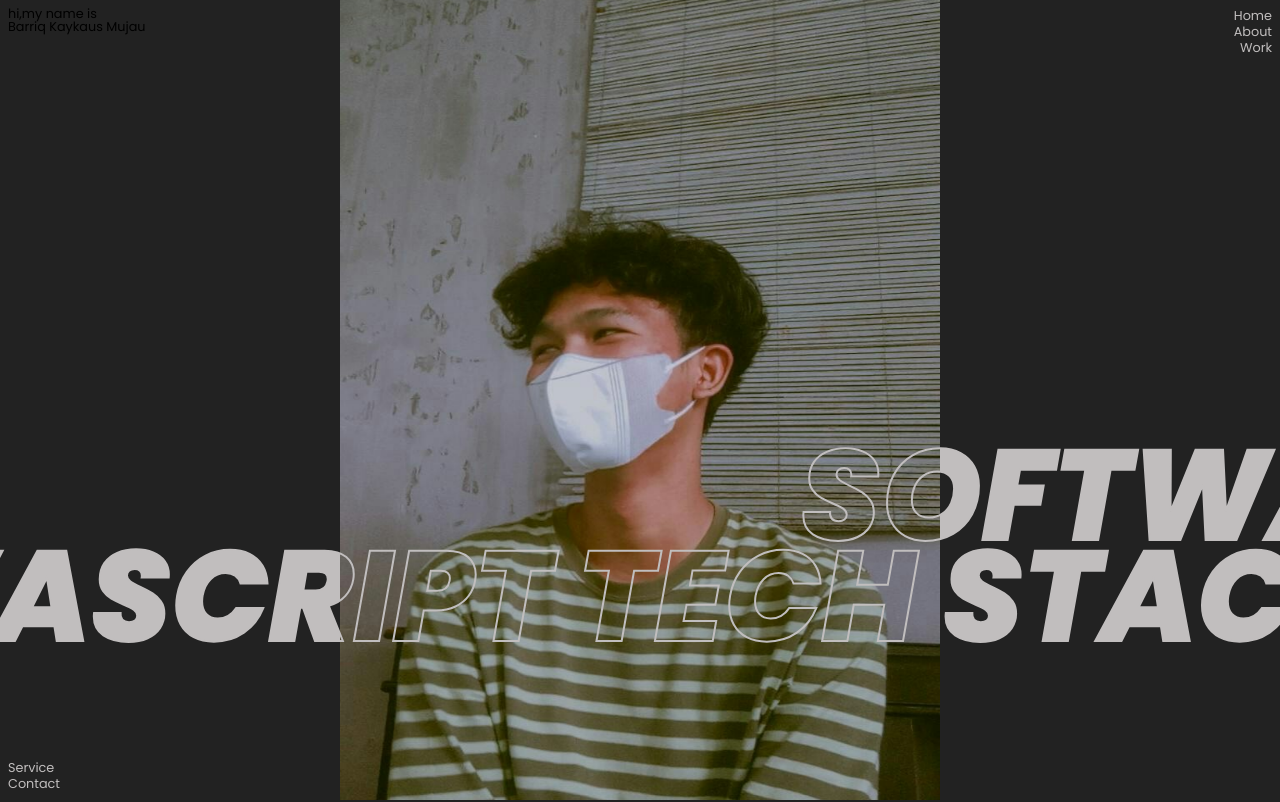
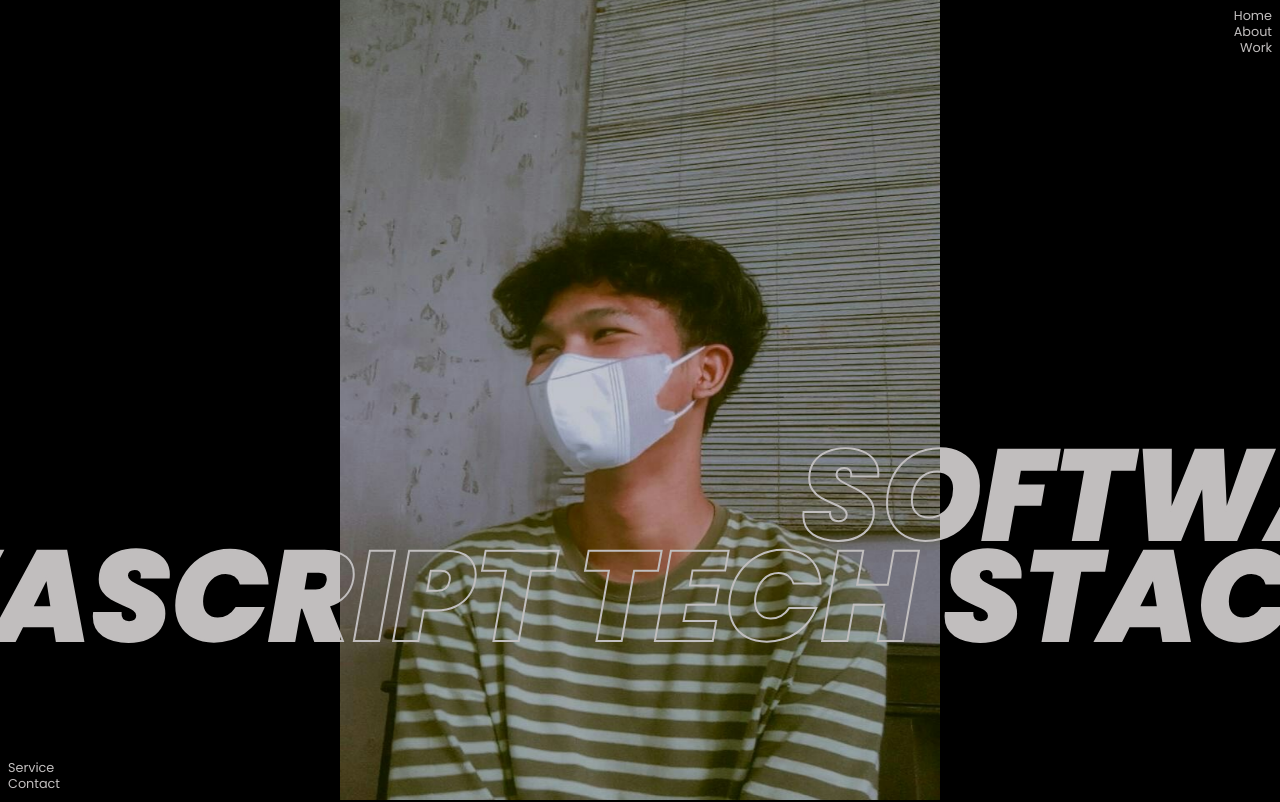
Before and after one commit to barriqkay/personal-website, a React (Create React App) app: page / in a window 1280 px wide. Shown: the top 802 px of the page. Built offline with nearby package versions, Linux system fonts and the light colour scheme.

Commit message:
tambahin

```diff
--- a/src/App.css
+++ b/src/App.css
@@ -2,8 +2,8 @@
 @import url('https://fonts.googleapis.com/css2?family=Acme&family=Poppins:ital,wght@1,800&display=swap');
 
 :root {
-  --primary-color:#000000dd;
-  --secondary-color:#363636;
+  --primary-color:#000000;
+  --secondary-color:#000000;
   --text-color: #c1bebe;
 
 }
```
